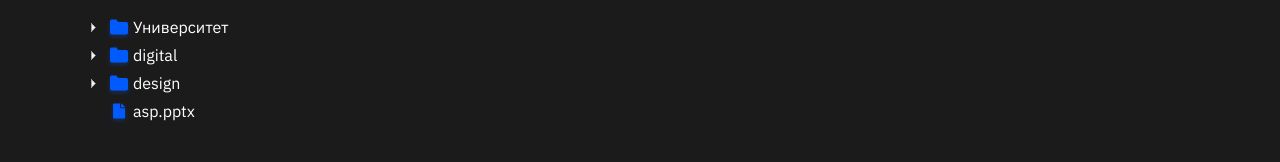
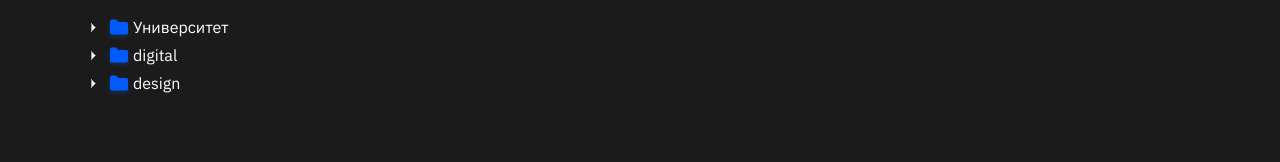
Before and after one commit to ikovylyaev/cdn, a plain HTML site: page index.html in a window 1280 px wide. Shown: the part 92-254 px from the top of the page. Drawn offline with nearby package versions, Linux system fonts and the light colour scheme.

Commit message:
Add files via upload

```diff
--- a/index.html
+++ b/index.html
@@ -155,12 +155,6 @@
                       "icon" : "jstree-file",
                       "a_attr" : { "href" : "files/university/sem3/EiUR/referat.pdf" }
                     },
-                    {
-                      "text" : "referat.pptx",
-                      "state" : { "selected" : false },
-                      "icon" : "jstree-file",
-                      "a_attr" : { "href" : "files/university/sem3/EiUR/referat.pptx" }
-                    }
                   ]
                 },
                 {
@@ -316,12 +310,6 @@
 						},
 					]
 				},
-        {
-					"text" : "asp.pptx",
-					"state" : { "selected" : false },
-          "icon" : "jstree-file",
-          "a_attr" : { "href" : "files/asp.pptx" }
-				},
 			]
 		}
 	}).on('changed.jstree', function (e, data) {
```
